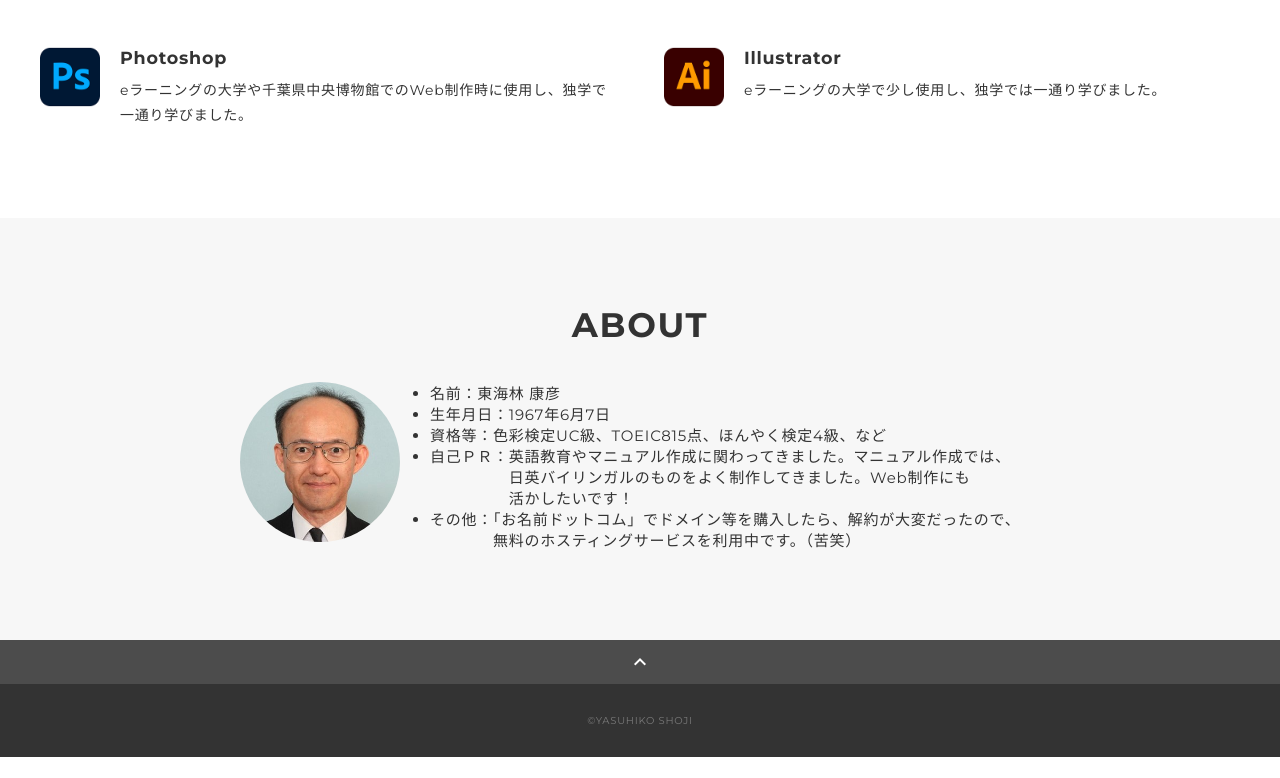
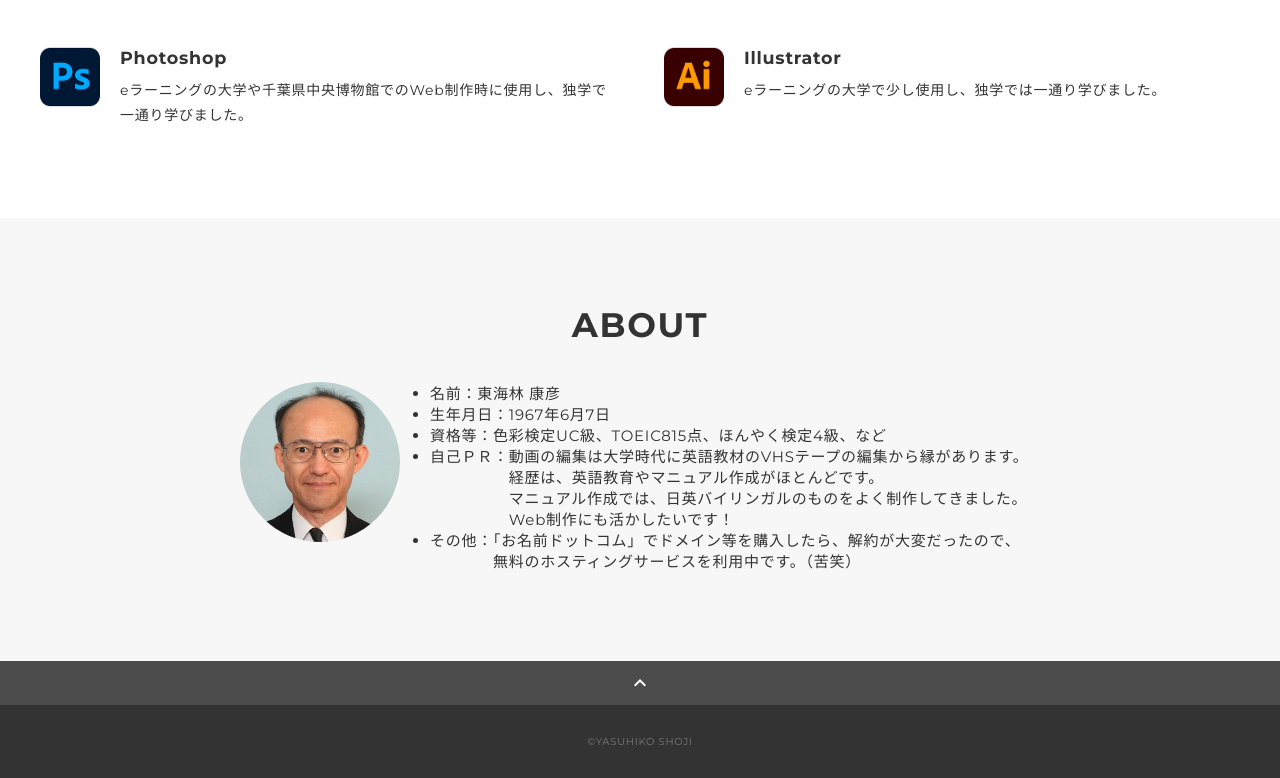
Before and after one commit to Foliogalary/yshofolio, a plain HTML site: page index.html in a window 1280 px wide. Shown: the part 1718-2496 px from the top of the page. Before the commit the page ends 2475 px from the top, so only its background shows below. Drawn offline with nearby package versions, Linux system fonts and the light colour scheme.

Commit message:
Add files via upload

```diff
--- a/index.html
+++ b/index.html
@@ -46,10 +46,6 @@
         <div class="mv-container">
           <p class="mv-title">YASUHIKO SHOJI</p>
           <p class="mv-subtitle">PORTFOLIO</p>
-          <!-- <p class="mv-text">
-            ユーザーとお客様が心から満足できる<br class="sp-only">サイトをお作りいたします。<br>
-            デザインとコーディングは<br class="sp-only">おまかせください。<br>
-          </p> -->
         </div>
       </div>
       <!-- /mv -->
@@ -69,20 +65,7 @@
               <p class="works-name">作品名が入る</p>
               <p class="works-info">Design / Coding(Responsive) / WordPress</p>
             </a>
-            <!-- <a class="works-item" href="works-template.html">
-              <div class="works-img"><img src="img/works-dummy-thumb.jpg" alt="" /></div>
-              <p class="works-name">作品名が入る</p>
-              <p class="works-info">Design</p>
-            </a>
-            <a class="works-item" href="works-template.html">
-              <div class="works-img"><img src="img/works-dummy-thumb.jpg" alt="" /></div>
-              <p class="works-name">作品名が入る</p>
-              <p class="works-info">Banner Design</p>
-            </a>
-            <a class="works-item" href="works-template.html">
-              <div class="works-img"><img src="img/works-dummy-thumb.jpg" alt="" /></div>
-              <p class="works-name">作品名が入る</p>
-              <p class="works-info">Banner Design</p> -->
+
             </a>
           </div>
         </div>
@@ -168,8 +151,12 @@
                 <li>名前：東海林 康彦</li>
                 <li>生年月日：1967年6月7日</li>
                 <li>資格等：色彩検定UC級、TOEIC815点、ほんやく検定4級、など</li>
-                <li>自己ＰＲ：英語教育やマニュアル作成に関わってきました。マニュアル作成では、<br>&emsp;&emsp;&emsp;&emsp;&emsp;日英バイリンガルのものをよく制作してきました。Web制作にも<br>&emsp;&emsp;&emsp;&emsp;&emsp;活かしたいです！</li>
-                <li>その他：「お名前ドットコム」でドメイン等を購入したら、解約が大変だったので、<br>&emsp;&emsp;&emsp;&emsp;無料のホスティングサービスを利用中です。（苦笑）</li>
+                <li>自己ＰＲ：動画の編集は大学時代に英語教材のVHSテープの編集から縁があります。<br>
+                    &emsp;&emsp;&emsp;&emsp;&emsp;経歴は、英語教育やマニュアル作成がほとんどです。<br>
+                    &emsp;&emsp;&emsp;&emsp;&emsp;マニュアル作成では、日英バイリンガルのものをよく制作してきました。<br>
+                    &emsp;&emsp;&emsp;&emsp;&emsp;Web制作にも活かしたいです！</li>
+                <li>その他：「お名前ドットコム」でドメイン等を購入したら、解約が大変だったので、<br>
+                  &emsp;&emsp;&emsp;&emsp;無料のホスティングサービスを利用中です。（苦笑）</li>
                 </ul>
             </div>
           </div>
```
